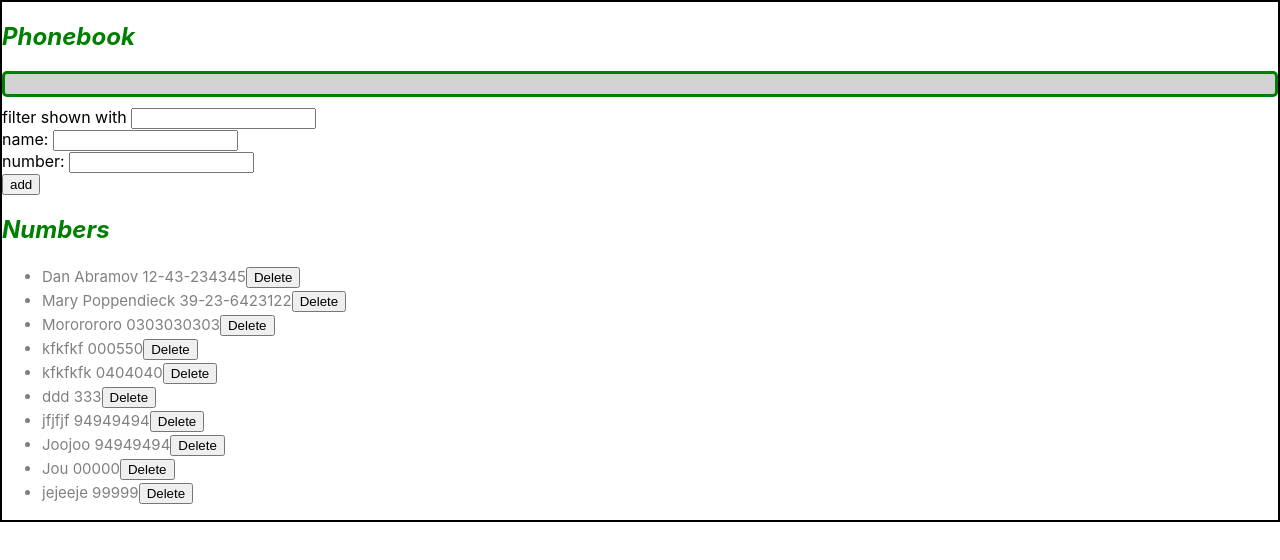
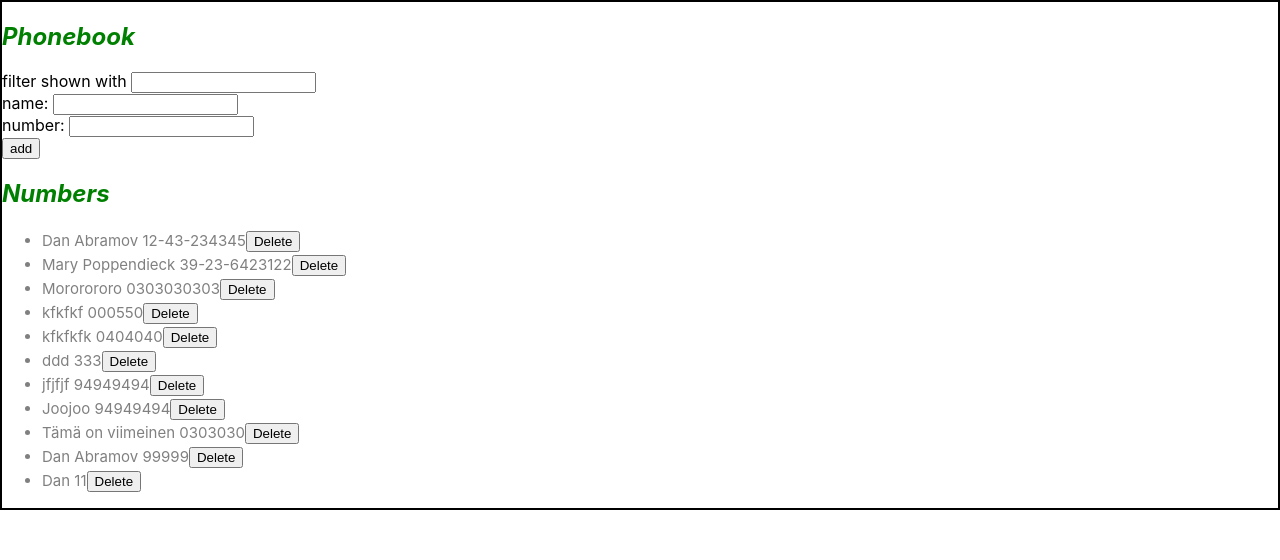
Before and after one commit to hekaahve/fullstackopen, a React (Create React App) app in the folder part2/teht2.6-2.10/puhelinluettelo/: page / in a window 1280 px wide. Shown: the top 560 px of the page. Built offline with nearby package versions, Linux system fonts and the light colour scheme; data requests are answered from the project's data file.

Commit message:
figure out update

```diff
--- a/part2/teht2.6-2.10/puhelinluettelo/db.json
+++ b/part2/teht2.6-2.10/puhelinluettelo/db.json
@@ -41,14 +41,19 @@
       "id": 18
     },
     {
-      "name": "Jou",
-      "number": "00000",
+      "name": "Tämä on viimeinen",
+      "number": "0303030",
       "id": 19
     },
     {
-      "name": "jejeeje",
-      "number": "99999",
+      "name": " Dan Abramov ",
+      "number": " 99999",
       "id": 20
+    },
+    {
+      "name": "Dan ",
+      "number": "11",
+      "id": 21
     }
   ]
 }
--- a/part2/teht2.6-2.10/puhelinluettelo/src/App.js
+++ b/part2/teht2.6-2.10/puhelinluettelo/src/App.js
@@ -10,10 +10,10 @@ const App = () => {
   const [ newName, setNewName ] = useState('')
   const [ newNumb, setNewNumb ] = useState('')
   const [ filtName, setFiltName ] = useState('')
-  const [errorMessage, setErrorMessage] = useState('')
+  const [errorMessage, setErrorMessage] = useState(null)
 
   const Notification = ({ message }) => {
-    const errorstyle = {
+    let errorstyle = {
       color: 'green',
       background: 'lightgrey',
       fontSize: 20,
@@ -52,10 +52,20 @@ const App = () => {
     const reservName = names.includes(newName)
 
     //kattoo onko syötettyä nimeä olemassa, jos ei, lisää nimen
-    //laita tähän vielä numeron korvaaminen
+    //laita tähän vielä numeron korvaaminen (MITEN)
     const nameObject = {name: newName, number: newNumb}
     if (reservName === true){
-      window.alert(`${newName} is already added to phonebook`)
+      if (window.confirm(`${newName} is already added to phonebook, will old number replaced to new one?`)){
+        //let id = persons.find(person => person.name == nameObject.name).id;
+        //let person = persons.find(person.id)
+        /*personService
+        .update(id, nameObject)
+        .then(response=> {
+          setPersons(persons.find(person.number=nameObject.number))
+          setNewName(' ')
+          setNewNumb(' ')
+          })*/
+      }
     } else personService
       .create(nameObject)
       .then(response => {
```
